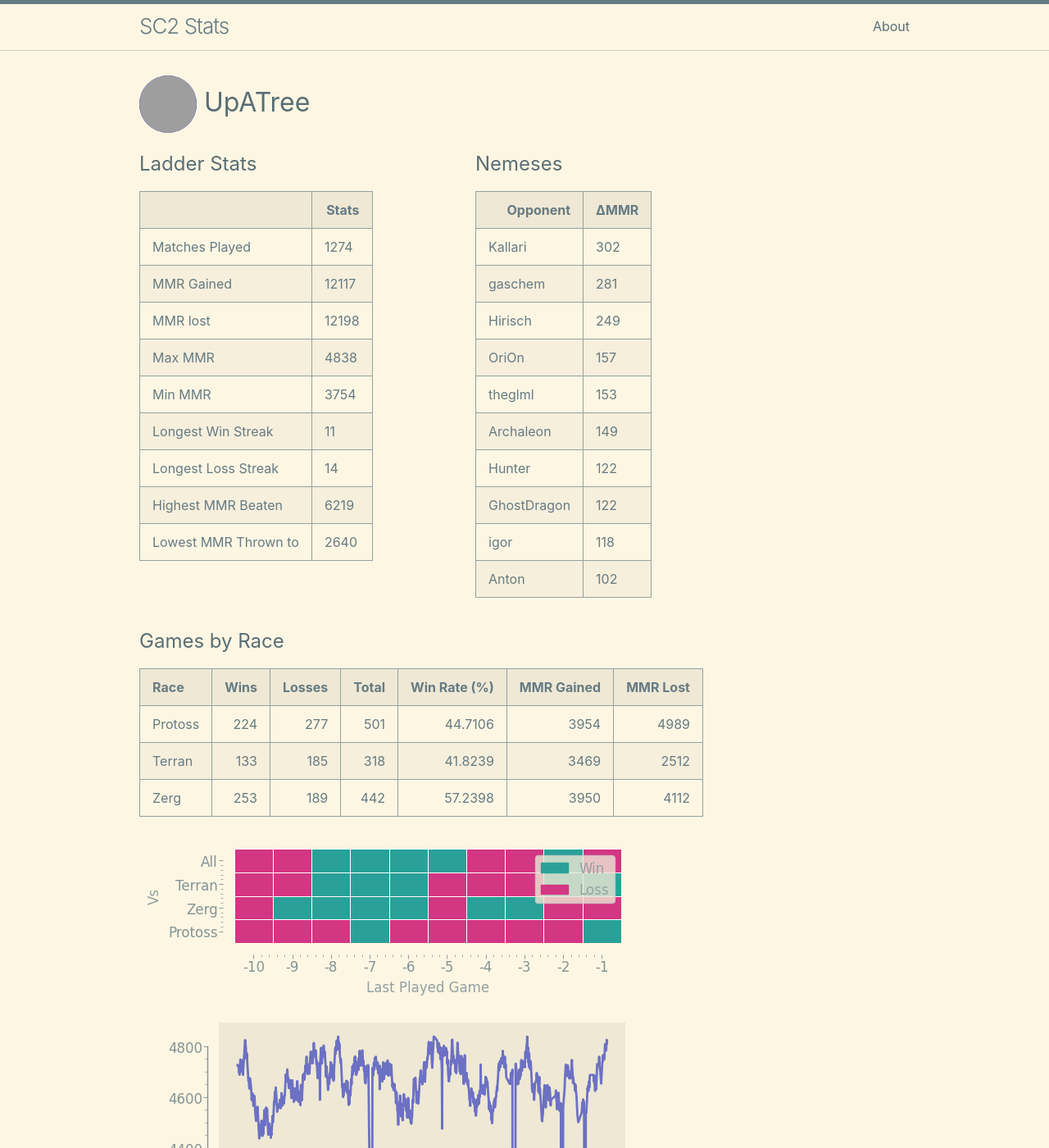
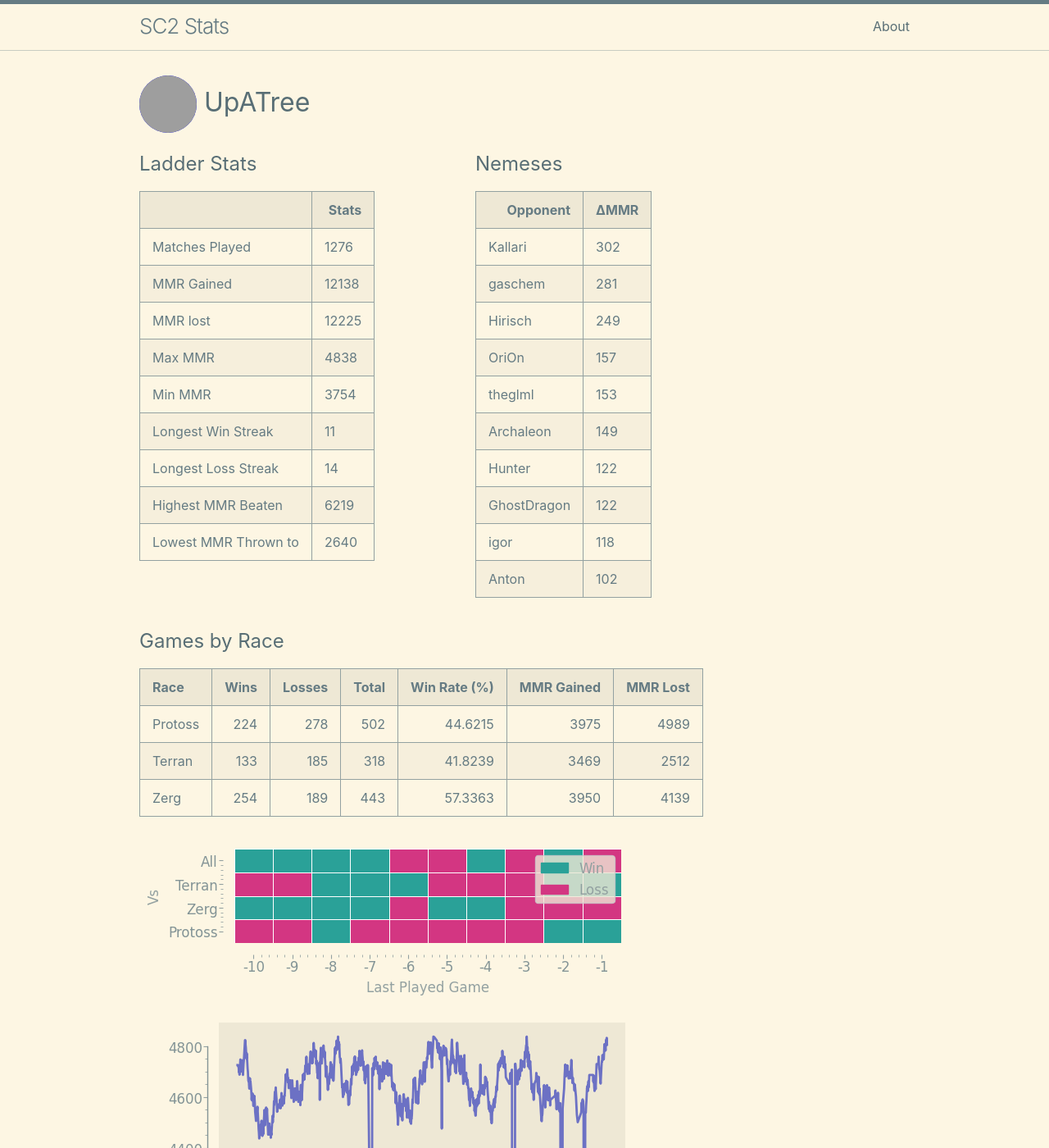
Before and after one commit to kylermurphy/UpATree, a Jekyll site: the page built from docs/index.md, in a window 1280 px wide and 1400 px high. Shown: the whole window at 82% size. Built offline with Jekyll 4.4.1, drawn with Linux system fonts in a browser that asks for light colours; grey boxes are pictures that could not be loaded.

Commit message:
running on push

```diff
--- a/docs/index.md
+++ b/docs/index.md
@@ -18,15 +18,15 @@ layout: home
   <tbody>
     <tr>
       <td>Matches Played</td>
-      <td>1274</td>
+      <td>1276</td>
     </tr>
     <tr>
       <td>MMR Gained</td>
-      <td>12117</td>
+      <td>12138</td>
     </tr>
     <tr>
       <td>MMR lost</td>
-      <td>12198</td>
+      <td>12225</td>
     </tr>
     <tr>
       <td>Max MMR</td>
@@ -114,9 +114,9 @@ layout: home
 
 | Race    |   Wins |   Losses |   Total |   Win Rate (%) |   MMR Gained |   MMR Lost |
 |:--------|-------:|---------:|--------:|---------------:|-------------:|-----------:|
-| Protoss |    224 |      277 |     501 |        44.7106 |         3954 |       4989 |
+| Protoss |    224 |      278 |     502 |        44.6215 |         3975 |       4989 |
 | Terran  |    133 |      185 |     318 |        41.8239 |         3469 |       2512 |
-| Zerg    |    253 |      189 |     442 |        57.2398 |         3950 |       4112 |
+| Zerg    |    254 |      189 |     443 |        57.3363 |         3950 |       4139 |
 
 ![Games by Race](./assets/gm_hist.png)
 
--- a/log.txt
+++ b/log.txt
@@ -506,3 +506,4 @@ Writing a log file 2025-03-16 20:48:03.
 Writing a log file 2025-03-16 21:19:17.
 Writing a log file 2025-03-16 21:32:15.
 Writing a log file 2025-03-16 21:47:51.
+Writing a log file 2025-03-16 22:19:54.
```
Also changed, not shown: docs/assets/MMR.png, docs/assets/daily.png, docs/assets/gm_hist.png, docs/assets/r_wrt.png, 1 other file.
